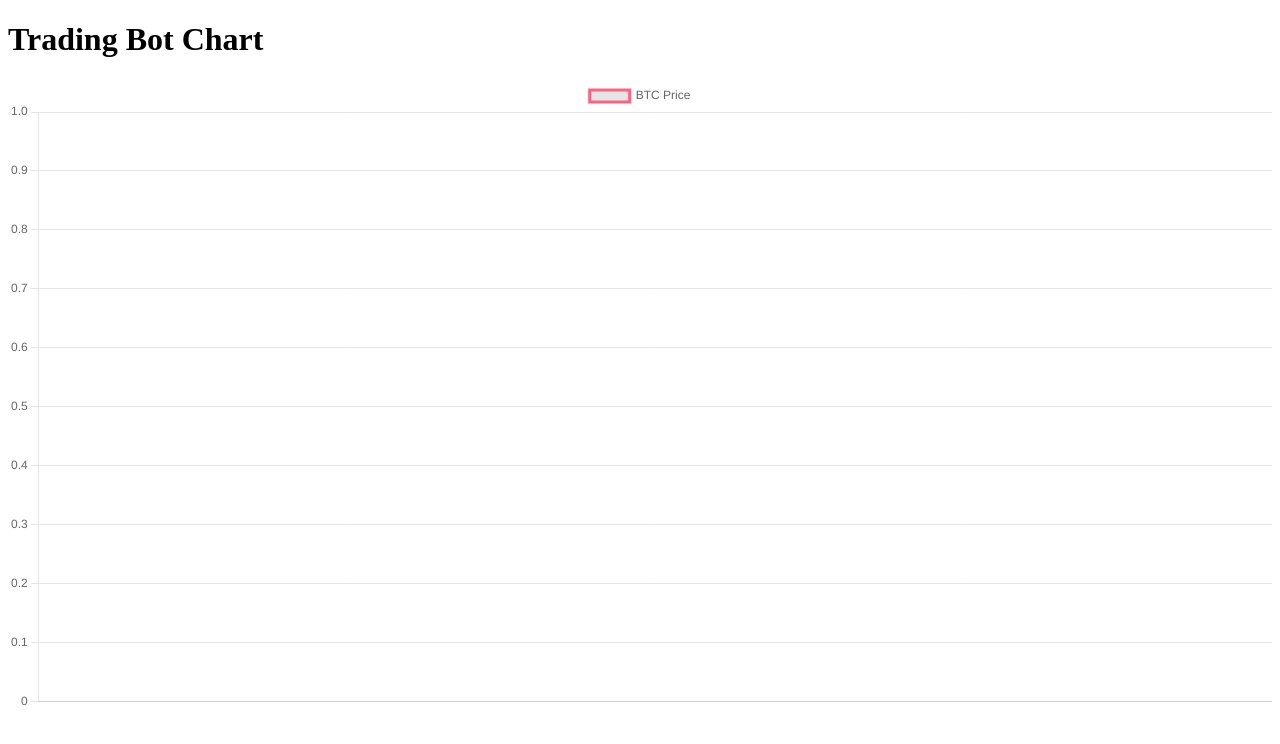
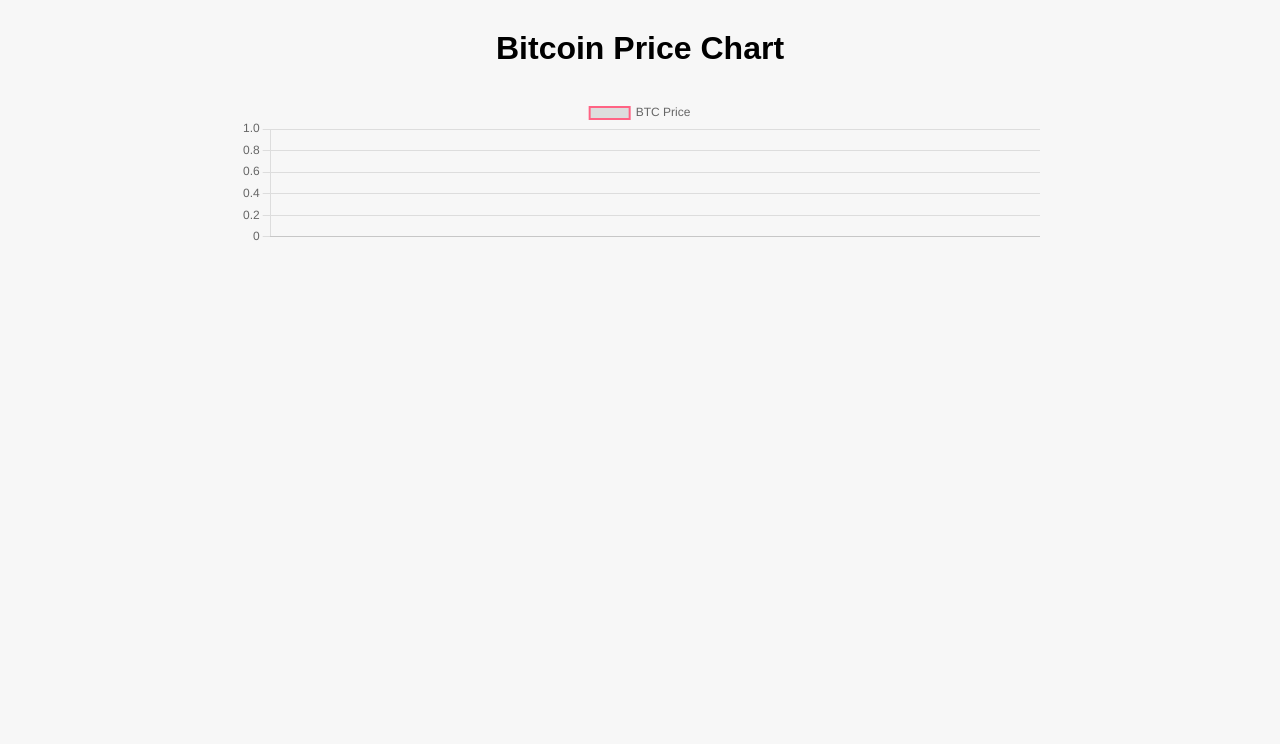
Before and after one commit to DrReinChaoss/testindicator, a plain HTML site: page index.html in a window 1280 px wide. Drawn offline with nearby package versions, Linux system fonts and the light colour scheme.

Commit message:
Update index.html

```diff
--- a/index.html
+++ b/index.html
@@ -1,24 +1,53 @@
 <!DOCTYPE html>
 <html>
   <head>
-	<title>Trading Bot Chart</title>
+    <title>Bitcoin Price Chart</title>
     <script src="https://cdn.jsdelivr.net/npm/chart.js"></script>
     <script src="https://ajax.googleapis.com/ajax/libs/jquery/3.5.1/jquery.min.js"></script>
+    <style>
+      body {
+        background-color: #f7f7f7;
+        font-family: Arial, sans-serif;
+        text-align: center;
+        margin: 0;
+        padding: 0;
+      }
+      #chart-container {
+        margin: 30px auto;
+        max-width: 800px;
+      }
+      h1 {
+        margin-top: 30px;
+        margin-bottom: 10px;
+      }
+      #action {
+        font-size: 24px;
+        margin-top: 20px;
+        margin-bottom: 30px;
+      }
+    </style>
   </head>
   <body>
-	<h1>Trading Bot Chart</h1>
+    <h1>Bitcoin Price Chart</h1>
+    <div id="chart-container">
       <canvas id="chart"></canvas>
+    </div>
     <p id="action"></p>
     <script>
       // Options for the chart
       var options = {
         responsive: true,
+        maintainAspectRatio: false,
         title: {
           display: true,
           text: "BTC Price Chart"
         },
         scales: {
           xAxes: [{
+            type: "time",
+            time: {
+              unit: "minute"
+            },
             display: true,
             scaleLabel: {
               display: true,
@@ -32,6 +61,10 @@
               labelString: "Price (USD)"
             }
           }]
+        },
+        tooltips: {
+          mode: "index",
+          intersect: false
         }
       };
 
@@ -45,8 +78,9 @@
             label: "BTC Price",
             data: [],
             borderColor: "rgba(255, 99, 132, 1)",
-					fill: false,
-					pointBackgroundColor: []
+            borderWidth: 2,
+            pointRadius: 0,
+            fill: false
           }]
         },
         options: options
@@ -55,14 +89,14 @@
       // Get the price data from an API and update the chart and action
       function updateData() {
         $.get("https://api.coindesk.com/v1/bpi/currentprice.json", function(data) {
-				var time = new Date().toLocaleTimeString();
+          var time = new Date();
           var price = parseFloat(data.bpi.USD.rate.replace(",", ""));
           var buyPoint = price < 55000;
           var sellPoint = price > 65000;
 
-				chart.config.data.labels.push(time);
-				chart.config.data.datasets[0].data.push(price);
-				chart.config.data.datasets[0].pointBackgroundColor.push(buyPoint ? "green" : (sellPoint ? "red" : "white"));
+          chart.data.labels.push(time);
+          chart.data.datasets[0].data.push(price);
+          chart.data.datasets[0].borderColor.push(buyPoint ? "green" : (sellPoint ? "red" : "rgba(255, 99, 132, 1)"));
           chart.update();
 
           var action = "";
```
Lines whose indentation alone changed are shown as unchanged.
